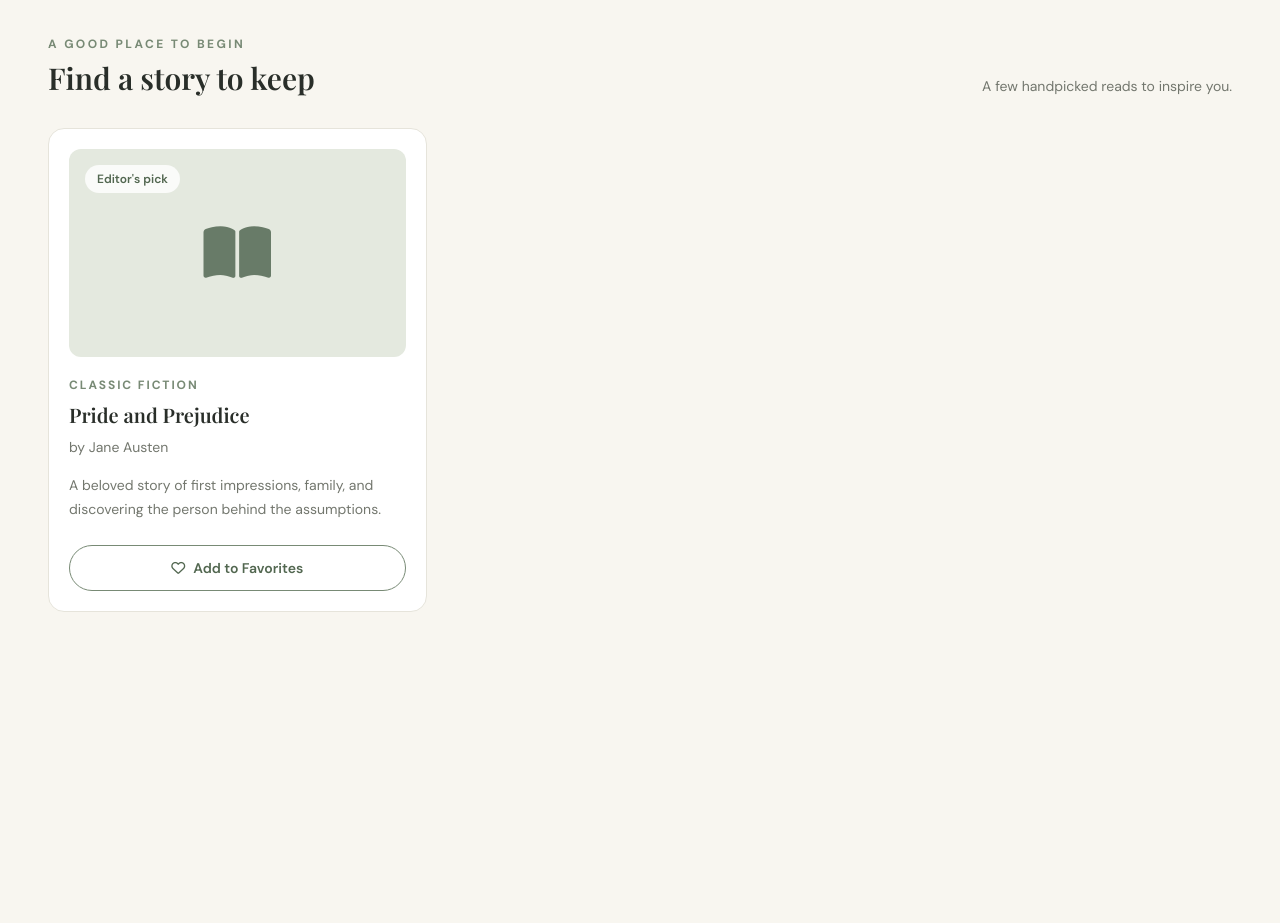
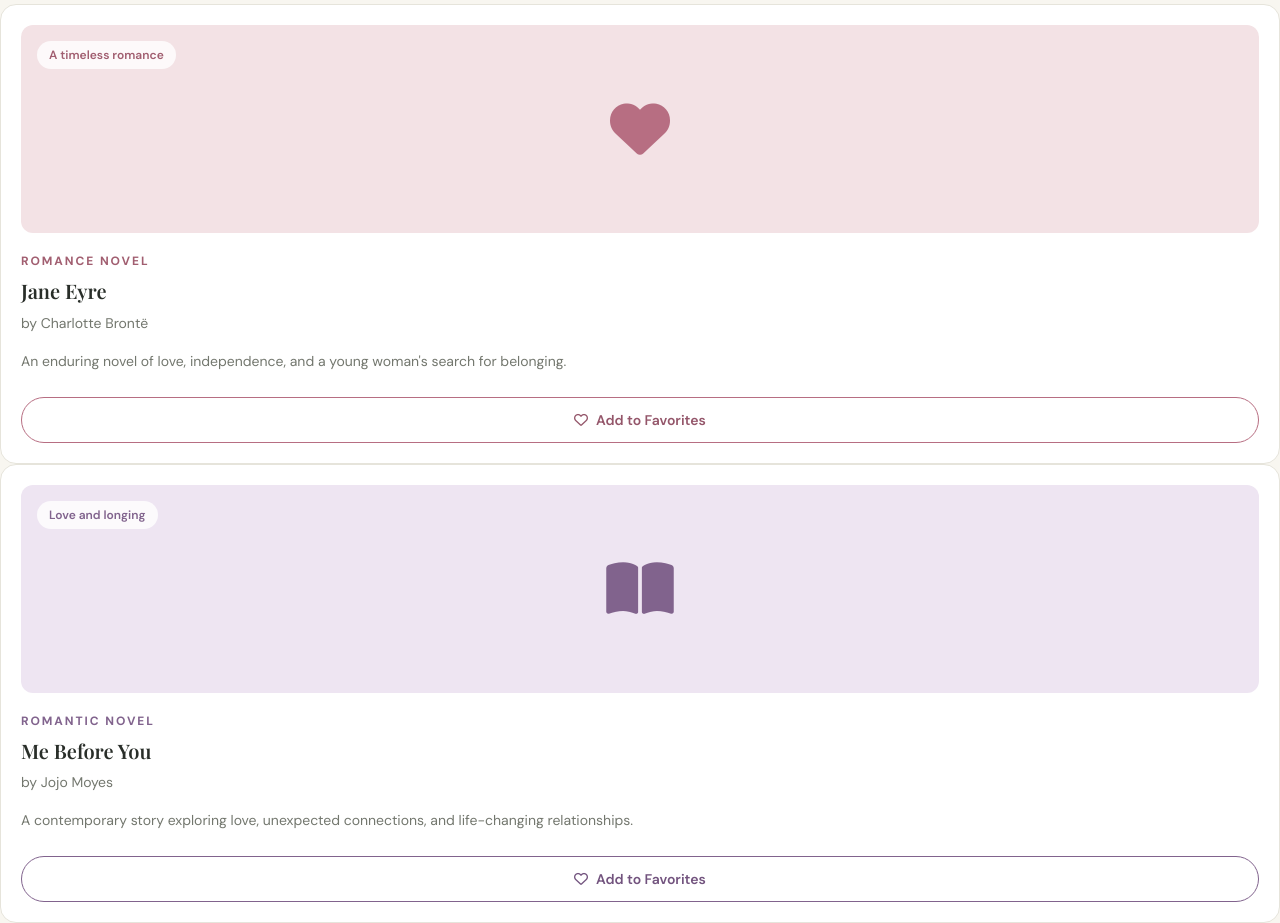
Before and after one commit to rithairagena13-spec/Book-Explorer, a website built with Vite: page favorites.html in a window 1280 px wide. Shown: the part 478-1401 px from the top of the page. Before the commit the page ends 1122 px from the top, so only its background shows below. Built offline with nearby package versions, Linux system fonts and the light colour scheme.

Commit message:
Add romance novels to favorites collection

```diff
--- a/favorites.html
+++ b/favorites.html
@@ -54,29 +54,29 @@
   </div>
 </section>
 
-<section id="available-books" class="mx-auto max-w-7xl px-5 py-8 sm:px-8 lg:px-12" aria-labelledby="books-heading">
-  <div class="mb-8 flex flex-col gap-3 sm:flex-row sm:items-end sm:justify-between">
-    <div>
-      <p class="mb-2 text-xs font-bold uppercase tracking-[0.2em] text-[#788a75]">A good place to begin</p>
-      <h2 id="books-heading" class="font-['Playfair_Display'] text-2xl font-semibold sm:text-3xl">Find a story to keep</h2>
-    </div>
-    <p class="text-sm text-[#73776e]">A few handpicked reads to inspire you.</p>
+<article class="group flex flex-col overflow-hidden rounded-2xl border border-[#e6e4db] bg-white p-5 transition duration-300 hover:-translate-y-1 hover:border-[#cbd5c3] hover:shadow-lg" data-book-card="2">
+  <div class="relative mb-5 flex h-52 items-center justify-center overflow-hidden rounded-xl bg-[#f3e2e5]">
+    <span class="absolute left-4 top-4 rounded-full bg-white/80 px-3 py-1.5 text-xs font-semibold text-[#a15e70]">A timeless romance</span>
+    <i class="fa-solid fa-heart text-6xl text-[#b76e82] transition duration-300 group-hover:scale-110" aria-hidden="true"></i>
   </div>
+  <p class="mb-2 text-xs font-bold uppercase tracking-[0.16em] text-[#a15e70]">Romance novel</p>
+  <h3 class="font-['Playfair_Display'] text-xl font-semibold leading-snug">Jane Eyre</h3>
+  <p class="mt-2 text-sm text-[#73776e]">by Charlotte Brontë</p>
+  <p class="mt-4 flex-1 text-sm leading-6 text-[#73776e]">An enduring novel of love, independence, and a young woman's search for belonging.</p>
+  <button type="button" data-book-id="2" class="mt-6 inline-flex w-full items-center justify-center gap-2 rounded-full border border-[#b76e82] px-5 py-3 text-sm font-semibold text-[#94566a] transition hover:bg-[#b76e82] hover:text-white focus-visible:outline-2 focus-visible:outline-offset-2 focus-visible:outline-[#94566a]" aria-label="Add Jane Eyre to favorites"><i class="fa-regular fa-heart" aria-hidden="true"></i><span>Add to Favorites</span></button>
+</article>
 
-  <div id="book-list" class="grid grid-cols-1 gap-6 sm:grid-cols-2 lg:grid-cols-3">
-    <article class="group flex flex-col overflow-hidden rounded-2xl border border-[#e6e4db] bg-white p-5 transition duration-300 hover:-translate-y-1 hover:border-[#cbd5c3] hover:shadow-lg" data-book-card="1">
-      <div class="relative mb-5 flex h-52 items-center justify-center overflow-hidden rounded-xl bg-[#e4e9df]">
-        <span class="absolute left-4 top-4 rounded-full bg-white/80 px-3 py-1.5 text-xs font-semibold text-[#526750]">Editor's pick</span>
-        <i class="fa-solid fa-book-open text-6xl text-[#687b68] transition duration-300 group-hover:scale-110" aria-hidden="true"></i>
-      </div>
-      <p class="mb-2 text-xs font-bold uppercase tracking-[0.16em] text-[#788a75]">Classic fiction</p>
-      <h3 class="font-['Playfair_Display'] text-xl font-semibold leading-snug">Pride and Prejudice</h3>
-      <p class="mt-2 text-sm text-[#73776e]">by Jane Austen</p>
-      <p class="mt-4 flex-1 text-sm leading-6 text-[#73776e]">A beloved story of first impressions, family, and discovering the person behind the assumptions.</p>
-      <button type="button" data-book-id="1" class="mt-6 inline-flex w-full items-center justify-center gap-2 rounded-full border border-[#788a75] px-5 py-3 text-sm font-semibold text-[#526750] transition hover:bg-[#788a75] hover:text-white focus-visible:outline-2 focus-visible:outline-offset-2 focus-visible:outline-[#526750]" aria-label="Add Pride and Prejudice to favorites"><i class="fa-regular fa-heart" aria-hidden="true"></i><span>Add to Favorites</span></button>
-    </article>
+<article class="group flex flex-col overflow-hidden rounded-2xl border border-[#e6e4db] bg-white p-5 transition duration-300 hover:-translate-y-1 hover:border-[#cbd5c3] hover:shadow-lg" data-book-card="3">
+  <div class="relative mb-5 flex h-52 items-center justify-center overflow-hidden rounded-xl bg-[#eee5f2]">
+    <span class="absolute left-4 top-4 rounded-full bg-white/80 px-3 py-1.5 text-xs font-semibold text-[#81638d]">Love and longing</span>
+    <i class="fa-solid fa-book-open text-6xl text-[#81638d] transition duration-300 group-hover:scale-110" aria-hidden="true"></i>
   </div>
-</section>
+  <p class="mb-2 text-xs font-bold uppercase tracking-[0.16em] text-[#81638d]">Romantic novel</p>
+  <h3 class="font-['Playfair_Display'] text-xl font-semibold leading-snug">Me Before You</h3>
+  <p class="mt-2 text-sm text-[#73776e]">by Jojo Moyes</p>
+  <p class="mt-4 flex-1 text-sm leading-6 text-[#73776e]">A contemporary story exploring love, unexpected connections, and life-changing relationships.</p>
+  <button type="button" data-book-id="3" class="mt-6 inline-flex w-full items-center justify-center gap-2 rounded-full border border-[#81638d] px-5 py-3 text-sm font-semibold text-[#72537e] transition hover:bg-[#81638d] hover:text-white focus-visible:outline-2 focus-visible:outline-offset-2 focus-visible:outline-[#72537e]" aria-label="Add Me Before You to favorites"><i class="fa-regular fa-heart" aria-hidden="true"></i><span>Add to Favorites</span></button>
+</article>
 
     </main>
   </body>
```
